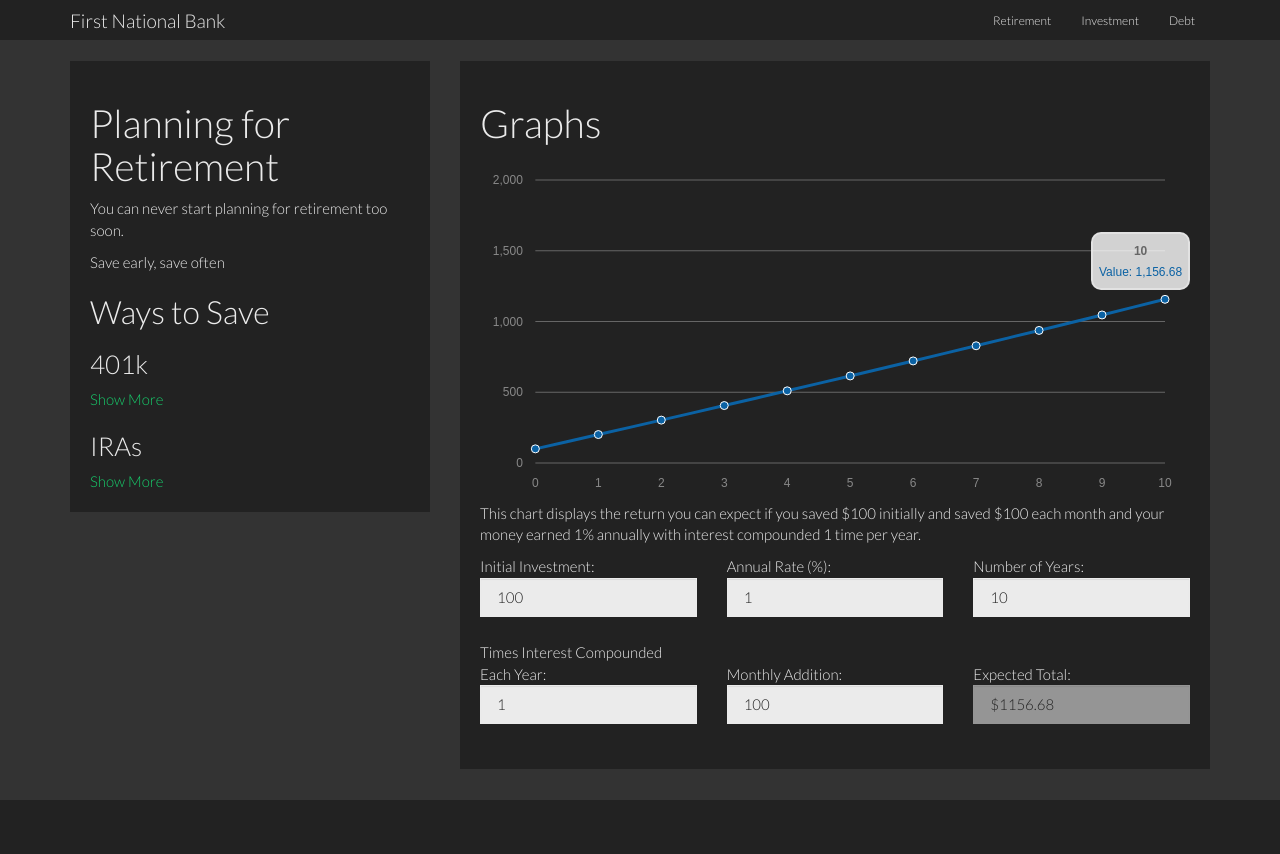
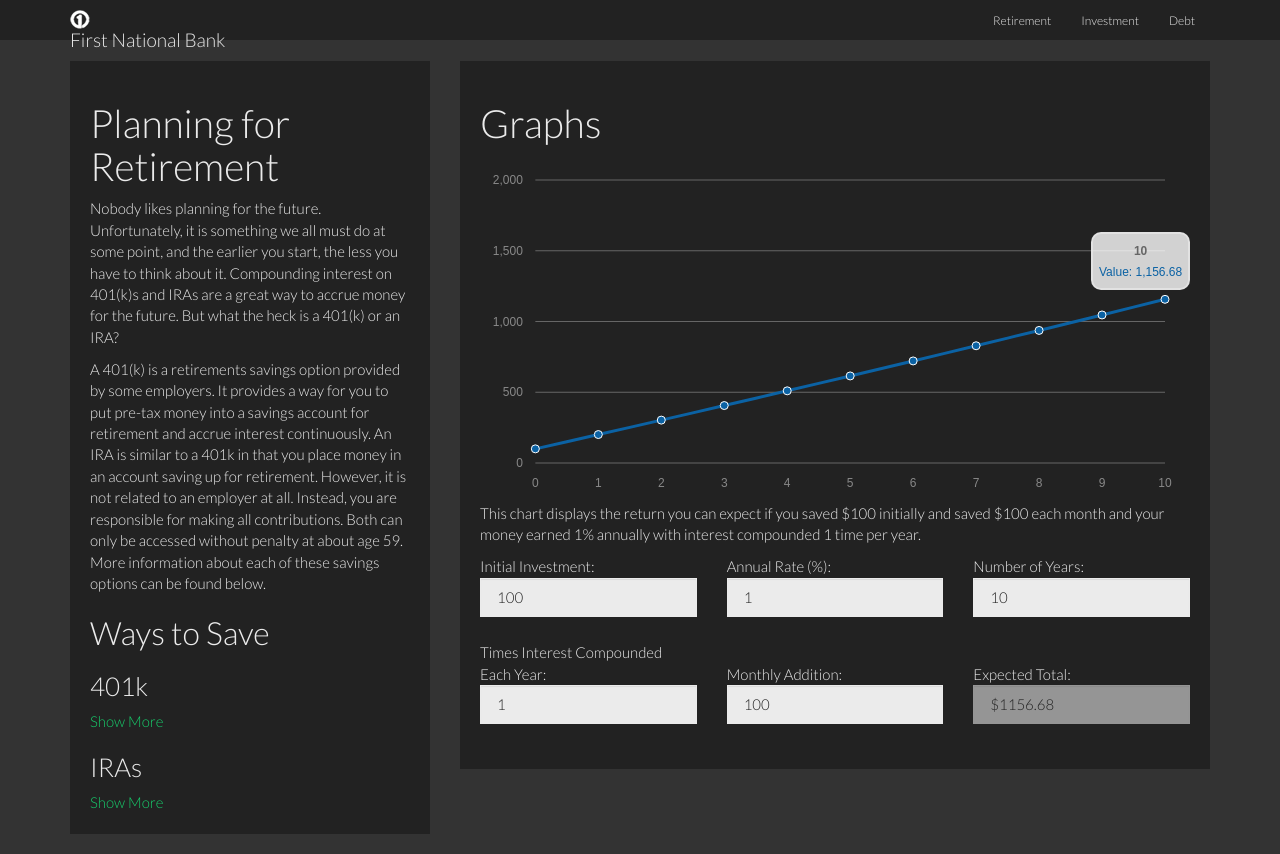
Before and after one commit to RaikesCohort2013/code-one-2015, a Django app: page /retirement/ in a window 1280 px wide. Before the commit the page ends 800 px from the top, so only its background shows below. Run offline with Django 3.2, Linux system fonts and the light colour scheme; some libraries are stand-ins or nearby versions.

Commit message:
updated info on retirement page

```diff
--- a/web/templates/index.html
+++ b/web/templates/index.html
@@ -1,4 +1,6 @@
 {% extends "base.html" %}
+
+{% block title %}Future First | Planning for your future{% endblock %}
 
 {% block body %}
 
@@ -6,6 +8,7 @@
 
     <div class="jumbotron">
         <h1>Future First</h1>
+        <h2>Planning for the future is hard. <span style="color: ">Future First</span> makes it easy.</h2>
         <p>Unsure about your financial future? Do you find yourself second-guessing your financial decisions? Future First is here to help educate you to take control of your financial future.</p>
     </div>
 
--- a/web/templates/pages/retirement.html
+++ b/web/templates/pages/retirement.html
@@ -7,15 +7,20 @@
 <h1>Planning for Retirement</h1>
 
 <div>
-	<p>You can never start planning for retirement too soon. </p>
-	<p>Save early, save often</p>
+	<p>
+		Nobody likes planning for the future. Unfortunately, it is something we all must do at some point, and the earlier you start,
+		the less you have to think about it. Compounding interest on 401(k)s and IRAs are a great way to accrue money for the future.
+		But what the heck is a 401(k) or an IRA?
+	</p>
+	<p>A 401(k) is a retirements savings option provided by some employers. It provides a way for you to put pre-tax money into a savings account for retirement and accrue interest continuously. An IRA is similar to a 401k in that you place money in an account saving up for retirement. However, it is not related to an employer at all. Instead, you are responsible for making all contributions. Both can only be accessed without penalty at about age 59. More information about each of these savings options can be found below.</p>
 
 	<h2>Ways to Save</h2>
 
 	<div id="401k">
 		<h3>401k</h3>
-		<p data-bind="visible: basic401kVisible">A 401(k) is typically offered by companies as a retirement savings option. A portion of your pre-tax salary each month will be deposited into a retirement account each month, and the company will typically match your investment. 401(k)s are very safe and reliable ways to save for retirement, especially because all deposits into a 401(k) account are tax deductible. <br/><br/>
-		<button class="btn btn-primary" data-bind="click: load401kExample">Load 401k Example</button></p>
+		<p data-bind="visible: basic401kVisible">A 401(k) is typically offered by companies as a retirement savings option. A portion of your pre-tax salary each month will be deposited into a retirement account each month, and the company will typically match your investment. 401(k)s are very safe and reliable ways to save for retirement, especially because all deposits into a 401(k) account are tax deductible. Some employers offer contribution matching, but what does that mean? It means that if you put in more of your salary into your 401(k),
+		your employer will match the amount you put in (up to a certain % of your salary usually). Contribution matching is extremely beneficial and it is highly recommended to contribute as much as possible to your 401(k).<br/><br/>
+		<button class="btn btn-primary" data-bind="click: load401kExample">Load 401(k) Example</button></p>
 		<a href="" data-bind="click: show401k, text: linkText401k"></a>
 	</div>
 	<div id="ira">
--- a/web/templates/partials/header.html
+++ b/web/templates/partials/header.html
@@ -8,7 +8,8 @@
                 <span class="icon-bar"></span>
                 <span class="icon-bar"></span>
             </button>
-            <a class="navbar-brand" href="/">First National Bank</a>
+            {% load staticfiles %}
+            <span><a class="navbar-brand" href="https://www.firstnational.com/"><img src="{% static "img/first-national-white.png" %}"/>First National Bank</a></span>
         </div>
 
         <div class="collapse navbar-collapse" id="bs-example-navbar-collapse-1">
```
Also changed, not shown: web/static/img/first-national-one.png (added), web/static/img/first-national-white.png (added), web/static/img/logo.png (deleted).
